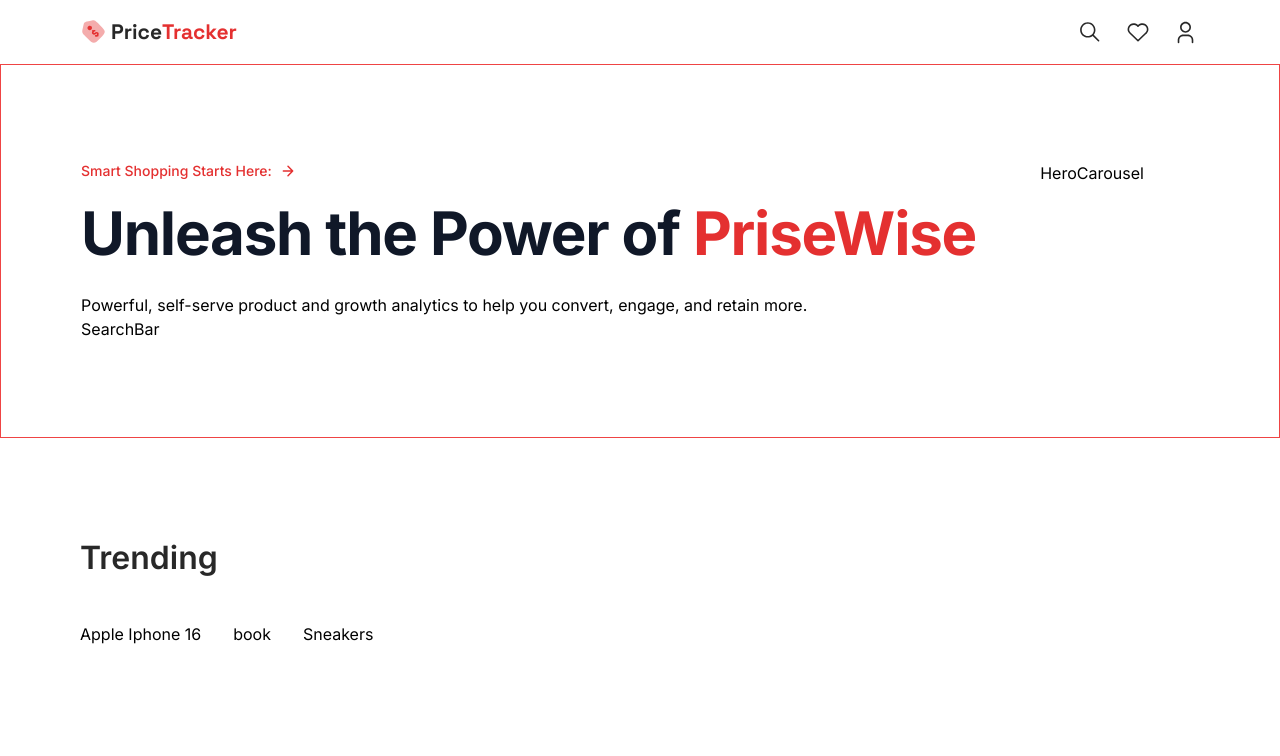
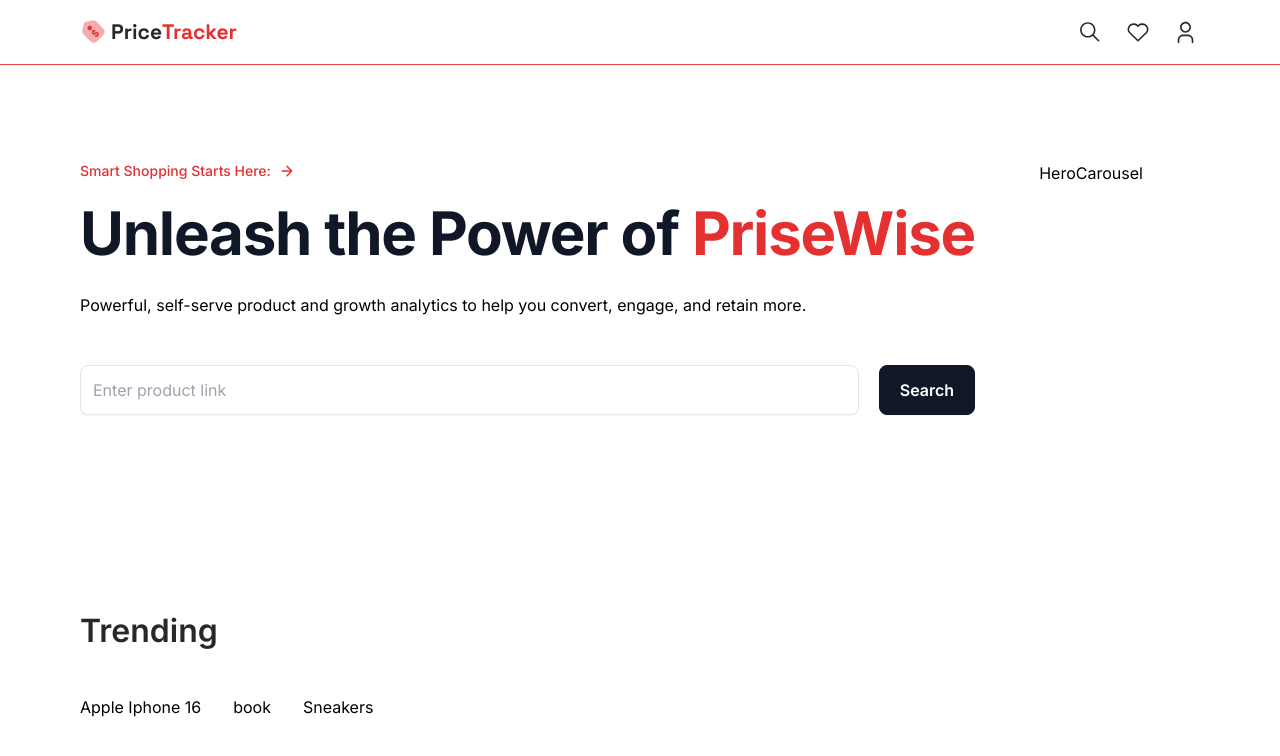
Before and after one commit to FAHIMXGG/Price_Tracker, a Next.js app: page / in a window 1280 px wide. Shown: the top 756 px of the page. Built offline with nearby package versions, Linux system fonts and the light colour scheme.

Commit message:
search bar

```diff
--- a/app/page.tsx
+++ b/app/page.tsx
@@ -1,10 +1,11 @@
+import SearchBar from '@/components/SearchBar'
 import Image from 'next/image'
 import React from 'react'
 
 const Home = () => {
   return (
     <>
-      <section className='px-6 md:px-20 py-24 border border-red-500'>
+      <section className='px-6 md:px-20 py-24 border-t border-red-500'>
         <div className='flex max-xl:flex-col gap-16'>
           <div className='flex flex-col justify-center'>
             <p className='small-text'>
@@ -25,7 +26,7 @@ const Home = () => {
             <p className='mt-6'>
               Powerful, self-serve product and growth analytics to help you convert, engage, and retain more.
             </p>
-            SearchBar
+            <SearchBar/>
           </div>
 
           HeroCarousel
--- /dev/null
+++ b/components/HeroCarousel.tsx
@@ -0,0 +1,11 @@
+import React from 'react';
+
+const HeroCarousel = () => {
+    return (
+        <div>
+            Hero
+        </div>
+    );
+};
+
+export default HeroCarousel;
--- /dev/null
+++ b/components/SearchBar.tsx
@@ -0,0 +1,22 @@
+"use client"
+
+const SearchBar = () => {
+    const handleSubmit = () =>{
+
+    }
+    return (
+        <form action="" className='flex flex-warp gap-5 mt-12'
+        onSubmit={handleSubmit}>
+            <input
+                type="text"
+                placeholder="Enter product link"
+                className="searchbar-input"
+            />
+            <button type="submit" className="searchbar-btn">
+                Search
+            </button>
+        </form>
+    );
+};
+
+export default SearchBar;
```
